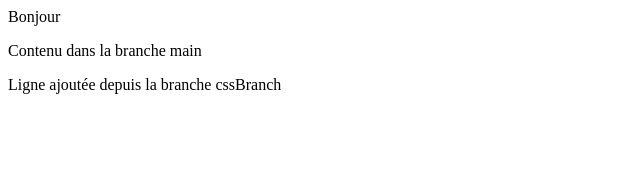
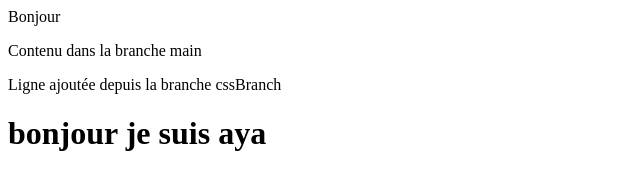
Before and after one commit to yassir-vr/test, a plain HTML site: page index.html in a window 1280 px wide. Shown: the whole page, without its empty margins (0-640 px from the left). Drawn offline with Linux system fonts and the light colour scheme.

Commit message:
Update1 index.html
modification par amir aya

```diff
--- a/index.html
+++ b/index.html
@@ -10,6 +10,7 @@
 
     <p>Contenu dans la branche main</p>
     <p>Ligne ajoutée depuis la branche cssBranch</p>
+    <h1>bonjour je suis aya </h1>
 
 </body>
 </html>
```
